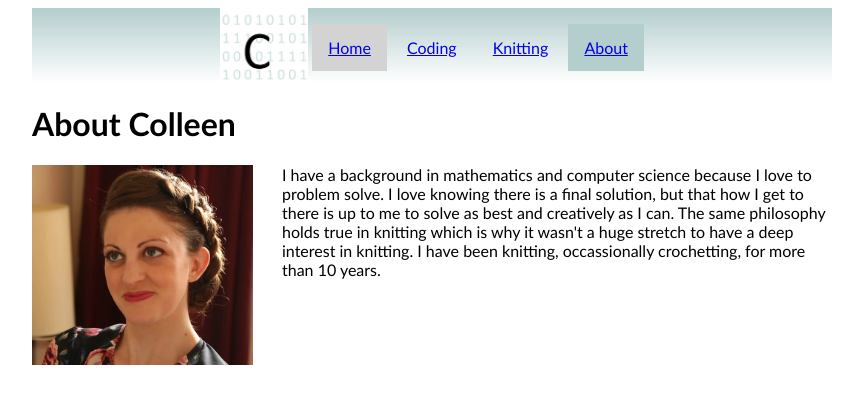
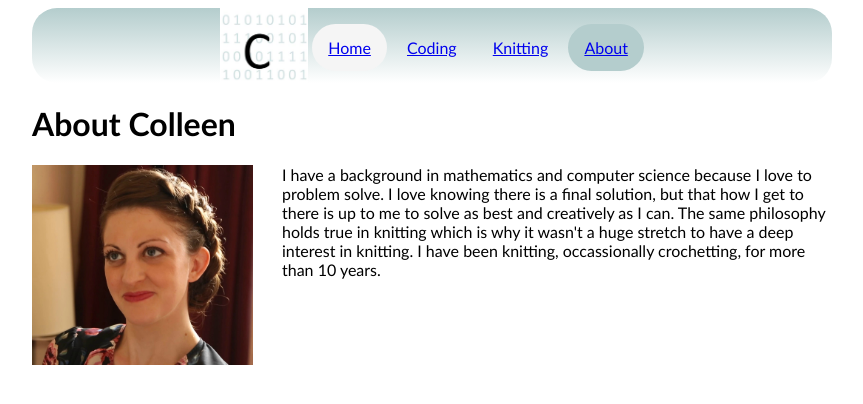
Before and after one commit to colleencodes/ColleenCodes, a plain HTML site: page public/about.html in a window 1280 px wide. In both pictures the pointer is over the link "Home". Shown: the whole page, without its empty margins (208-1071 px from the left). Drawn offline with Linux system fonts and the light colour scheme.

Commit message:
style.css: adding rounded corners and changing color for hover over on navigation menu

```diff
--- a/public/style.css
+++ b/public/style.css
@@ -48,6 +48,7 @@ ul{
   margin: 0 auto;
   height: 75px;
   text-align: center;
+  border-radius: 25px;
 }
 
 li{
@@ -63,11 +64,13 @@ li a{
 }
 
 li a:hover{
-  background-color: #D3D3D3;
+  background-color: #F5F5F5;
+  border-radius: 25px;
 }
 
 .active{
   background-color: #B4CDCD;
+  border-radius: 25px;
 }
 
 .gallery{
```
